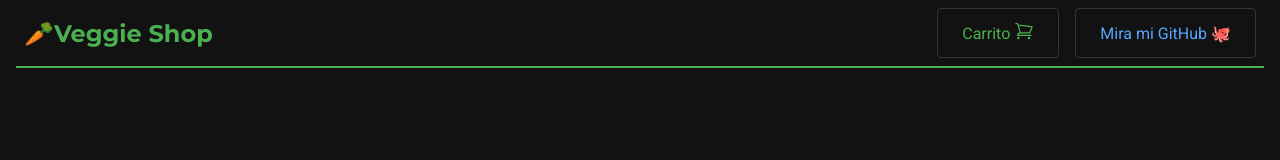
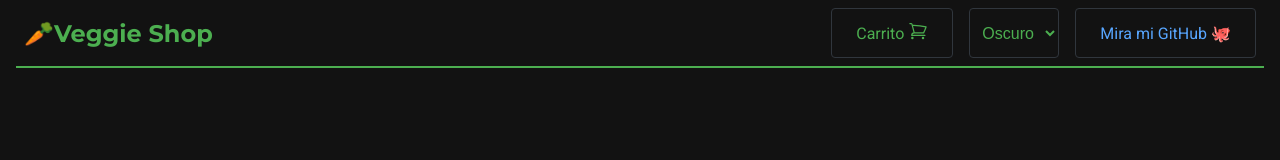
Before and after one commit to pedroditersimon/angular-veggie-shop, an Angular app: page /shop in a window 1280 px wide. Shown: the top 160 px of the page. Built offline with nearby package versions, Linux system fonts and the light colour scheme.

Commit message:
selector de temas

```diff
--- a/src/app/shared/navbar/navbar.component.css
+++ b/src/app/shared/navbar/navbar.component.css
@@ -40,6 +40,27 @@
   display: none;
 }
 
+/* Estilo base para el select */
+select {
+  border-radius: 0.25rem;
+  padding: 0.5rem;
+  cursor: pointer;
+  outline: none;
+}
+
+/* Estilo para las opciones */
+.theme-selector option {
+  padding: 10px;
+  background-color: var(--background-color);
+  color: var(--text-color);
+}
+
+/* Estilo para las opciones al pasar el mouse */
+.theme-selector option:hover,
+.theme-selector option:checked {
+  background-color: var(--background-color-secondary);
+}
+
 .github-btn {
   color: #58a6ff;
 }
--- a/src/app/shared/navbar/navbar.component.html
+++ b/src/app/shared/navbar/navbar.component.html
@@ -8,6 +8,20 @@
       Carrito
       <app-icon-cart />
     </a>
+
+    <!-- Selector de temas -->
+
+    <select
+      class="btn"
+      [value]="currentTheme"
+      (change)="onThemeSelectorChange($event)"
+    >
+      <option value="dark-theme">Oscuro</option>
+      <option value="light-theme">Claro</option>
+      <option value="luna-theme">Luna</option>
+      <option value="aurora-theme">Aurora</option>
+    </select>
+
     <a
       href="https://github.com/pedroditersimon"
       target="_blank"
--- a/src/app/shared/navbar/navbar.component.ts
+++ b/src/app/shared/navbar/navbar.component.ts
@@ -1,9 +1,11 @@
 import { CommonModule } from '@angular/common';
 import { Component } from '@angular/core';
-import { ActivatedRoute, Router, RouterModule } from '@angular/router';
-import { CartCountIndicatorComponent } from "../cart/cart-count-indicator/cart-count-indicator.component";
+import { Router, RouterModule } from '@angular/router';
 import { IconCartComponent } from "../icons/icon-cart.component";
 import { CartService } from 'src/app/services/Cart.service';
+import { ThemesService } from 'src/app/services/Themes.service';
+import { ThemeTypes } from 'src/app/types/types';
+
 
 @Component({
   selector: 'app-navbar',
@@ -22,9 +24,14 @@ export class NavbarComponent {
     return this.cartService.cart.length;
   }
 
+  get currentTheme(): string {
+    return this.themesService.getCurrentTheme();
+  }
+
   constructor(
     private router: Router,
     private cartService: CartService,
+    private themesService: ThemesService,
   ) {
 
   }
@@ -33,4 +40,10 @@ export class NavbarComponent {
     this.cartService.showCartPanel = !this.cartService.showCartPanel;
   }
 
+  onThemeSelectorChange(event: Event) {
+    const selectElement = event.currentTarget as HTMLSelectElement;
+    const selectedTheme = selectElement.value;
+    this.themesService.setTheme(selectedTheme as ThemeTypes);
+  }
+
 }
--- a/src/styles/styles.css
+++ b/src/styles/styles.css
@@ -10,6 +10,7 @@ body {
   width: 100%;
   padding: 0;
   margin: 0;
+  transition: all 0.3s ease;
 }
 
 svg {
@@ -51,6 +52,7 @@ button:hover {
   border-color: var(--primary-color);
   transform: scale(1.05);
   cursor: pointer;
+  box-shadow: 0 0 8px var(--primary-color-bg);
 }
 
 .btn.disabled,
--- a/src/styles/themes.css
+++ b/src/styles/themes.css
@@ -1,3 +1,4 @@
+/* light-theme */
 :root {
   --background-color: #dcdcdc;
   --background-color-secondary: #c0c0c0;
```
Also changed, not shown: 1 other file (tests, documents, lock files or other folders).
